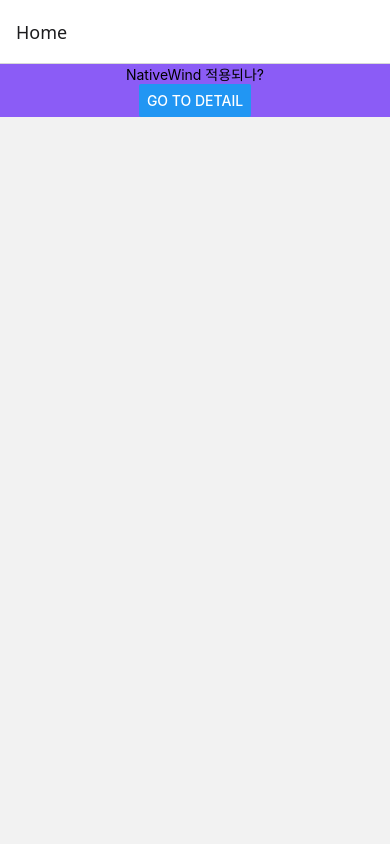
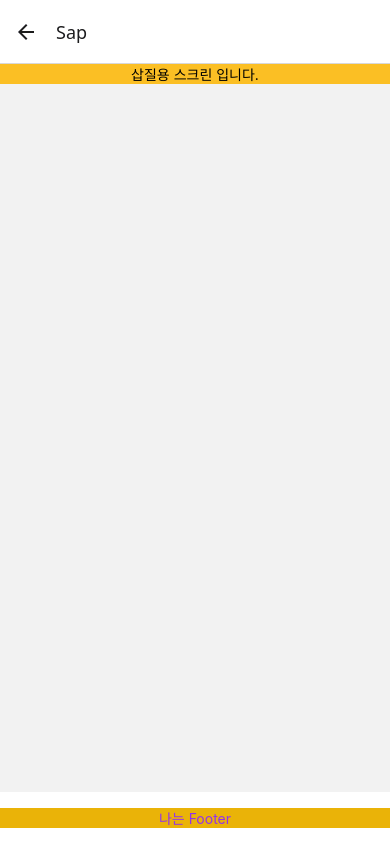
Before and after one commit to sangil94s/learning_RN, a React Native app: screen /Sap in a window 390 px wide. Built offline with nearby package versions, Linux system fonts and the light colour scheme.

Commit message:
[Add] Footer 등 공통 컴포넌트를 전역에 적용

```diff
--- a/App.tsx
+++ b/App.tsx
@@ -5,10 +5,12 @@ import {QueryClient, QueryClientProvider} from '@tanstack/react-query';
 
 /* React-Router-Dom 과 유사하게 사용 - 필요한 컴포넌트가 올라와서 이동 되도록 */
 import HomeScreens from './HomeScreens';
-import DetailScreens from './DetailScreens';
+import Sap from './src/screens/Sap';
 
 // initialRouteName : 최초로 보는 컴포넌트
 // name : Route 명칭 = 예시 : react-router-dom에서 /admin, /mypage 같은 역할
+import Footer from './src/components/Footer';
+
 const Stack = createStackNavigator();
 function App() {
   const queryClient = new QueryClient();
@@ -18,9 +20,10 @@ function App() {
       <NavigationContainer>
         <Stack.Navigator initialRouteName="Home">
           <Stack.Screen name="Home" component={HomeScreens} />
-          <Stack.Screen name="Detail" component={DetailScreens} />
+          <Stack.Screen name="Sap" component={Sap} />
         </Stack.Navigator>
       </NavigationContainer>
+      <Footer />
     </QueryClientProvider>
   );
 }
--- a/DetailScreens.tsx
+++ /dev/null
@@ -1,15 +0,0 @@
-import {View, Button} from 'react-native';
-
-function DetailScreens({navigation}: any) {
-  return (
-    <View style={{flex: 1, justifyContent: 'center', alignItems: 'center'}}>
-      <Button
-        title="Go to Home"
-        onPress={() => {
-          navigation.navigate('Home');
-        }}
-      />
-    </View>
-  );
-}
-export default DetailScreens;
--- a/HomeScreens.tsx
+++ b/HomeScreens.tsx
@@ -1,15 +1,15 @@
-import {View, Button, Text, FlatList} from 'react-native';
-
+import {View, Button, Text} from 'react-native';
 function HomeScreens({navigation}: any) {
   return (
     <View className="flex flex-col justify-center items-center bg-violet-500">
-      <Text>NativeWind 적용되나?</Text>
-      <Button
-        title="Go to Detail"
-        onPress={() => {
-          navigation.navigate('Detail');
-        }}
-      />
+      <Text className="my-2 text-center text-emerald-600 font-bold">
+        NativeWind 적용되나?
+      </Text>
+
+
+      <Button title="삽질용 스크린 이동" onPress={() => navigation.navigate("Sap")} />
+
+
     </View>
   );
 }
--- /dev/null
+++ b/src/components/Footer.tsx
@@ -0,0 +1,10 @@
+import { View, Text } from "react-native"
+
+
+export default function Footer () {
+    return (
+        <View className="w-full bg-yellow-500 my-4">
+            <Text className="text-center text-purple-600">나는 Footer</Text>
+        </View>
+    )
+}
--- /dev/null
+++ b/src/screens/Sap.tsx
@@ -0,0 +1,11 @@
+// 삽질용 스크린
+
+import { View, Text } from "react-native";
+
+export default function Sap(){
+    return (
+        <View className="flex flex-col justify-center items-center bg-amber-400">
+            <Text>삽질용 스크린 입니다.</Text>
+        </View>
+    )
+}
--- a/tailwind.config.js
+++ b/tailwind.config.js
@@ -1,6 +1,10 @@
 /** @type {import('tailwindcss').Config} */
 module.exports = {
-  content: ['./App.{js,jsx,ts,tsx}', './HomeScreens.{js,jsx,ts,tsx}', './src/**/*.{js,jsx,ts,tsx}'],
+  content: [
+    './App.{js,jsx,ts,tsx}',
+    './HomeScreens.{js,jsx,ts,tsx}',
+    './src/**/*.{js,jsx,ts,tsx}',
+  ],
   theme: {
     extend: {},
   },
```
